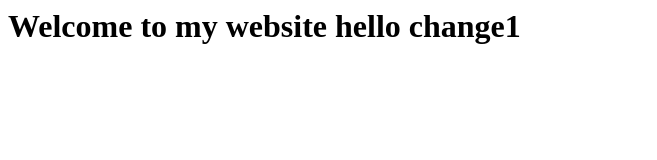
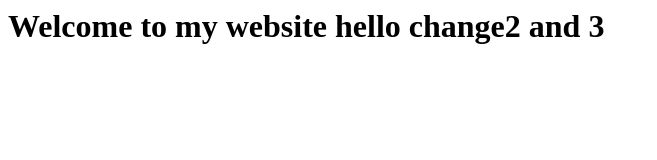
Before and after one commit to PRETHIV-zz/PRETHIV.github.io, a plain HTML site: page index.html in a window 1280 px wide. Shown: the whole page, without its empty margins (0-657 px from the left). Drawn offline with Linux system fonts and the light colour scheme.

Commit message:
Update index.html

```diff
--- a/index.html
+++ b/index.html
@@ -3,10 +3,6 @@
 <title>Github site</title>
 
  <script async src="https://pagead2.googlesyndication.com/pagead/js/adsbygoogle.js"></script>
-
-</head>
-<body>
-
 
 <!-- GithubTicTacAd -->
 <ins class="adsbygoogle"
@@ -18,6 +14,10 @@
 <script>
      (adsbygoogle = window.adsbygoogle || []).push({});
 </script>
-<h1>Welcome to my website hello change1</h1>
+
+
+</head>
+<body>
+<h1>Welcome to my website hello change2 and 3</h1>
 </body>
 </html>
```
